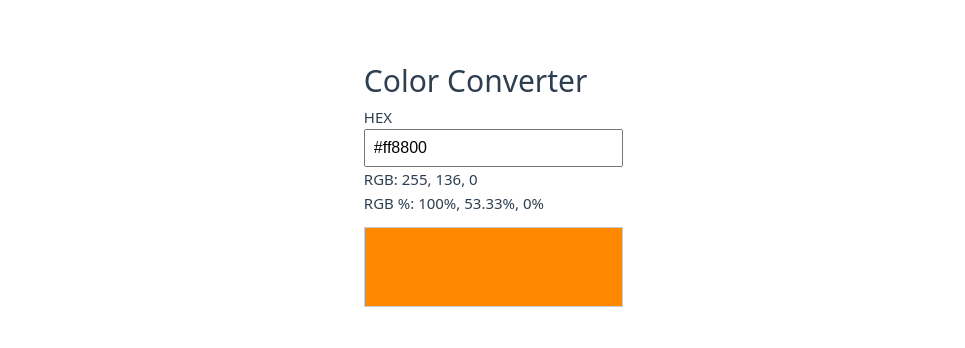
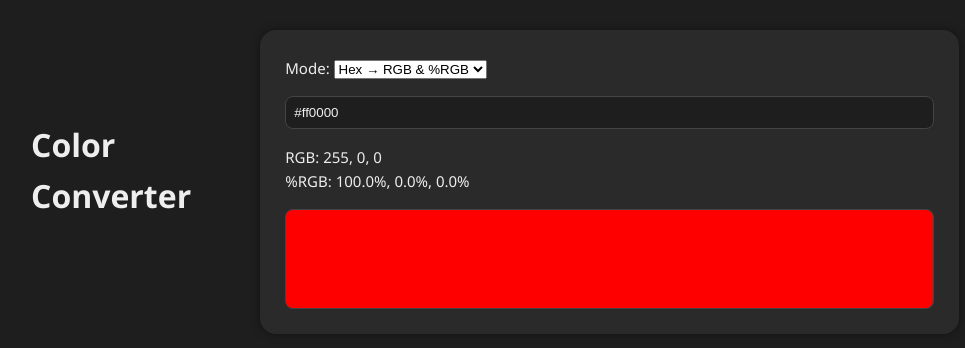
Before and after one commit to chrilpp/color-converter, a Vue app: page / in a window 1280 px wide. Shown: the part 218-566 px from the top of the page, without its empty margins (1-966 px from the left). Built offline with nearby package versions, Linux system fonts and the light colour scheme.

Commit message:
layout changes

```diff
--- a/src/App.vue
+++ b/src/App.vue
@@ -1,51 +1,179 @@
+<template>
+  <div class="app">
+    <h1>Color Converter</h1>
+
+    <div class="converter">
+      <label>
+        Mode:
+        <select v-model="mode">
+          <option value="hexToRgb">Hex → RGB & %RGB</option>
+          <option value="rgbToHex">RGB → Hex & %RGB</option>
+          <option value="prgbToHexRgb">%RGB → Hex & RGB</option>
+        </select>
+      </label>
+
+      <div v-if="mode === 'hexToRgb'" class="inputs">
+        <input v-model="hex" placeholder="#RRGGBB" />
+      </div>
+
+      <div v-else-if="mode === 'rgbToHex'" class="inputs">
+        <input type="number" v-model.number="r" placeholder="R (0-255)" />
+        <input type="number" v-model.number="g" placeholder="G (0-255)" />
+        <input type="number" v-model.number="b" placeholder="B (0-255)" />
+      </div>
+
+      <div v-else class="inputs">
+        <input type="number" v-model.number="pr" placeholder="%R (0-100)" />
+        <input type="number" v-model.number="pg" placeholder="%G (0-100)" />
+        <input type="number" v-model.number="pb" placeholder="%B (0-100)" />
+      </div>
+
+      <div class="results" v-if="result">
+        <p v-if="mode === 'hexToRgb'">
+          RGB: {{ result.rgb }}<br />
+          %RGB: {{ result.prgb }}
+        </p>
+        <p v-else-if="mode === 'rgbToHex'">
+          Hex: {{ result.hex }}<br />
+          %RGB: {{ result.prgb }}
+        </p>
+        <p v-else>
+          Hex: {{ result.hex }}<br />
+          RGB: {{ result.rgb }}
+        </p>
+      </div>
+
+      <div class="color-preview" :style="{ backgroundColor: previewColor }"></div>
+    </div>
+  </div>
+</template>
+
 <script setup>
-import { ref, computed } from 'vue'
+import { computed, ref } from "vue";
 
-const hex = ref('#ff8800')
+const mode = ref("hexToRgb");
 
-function normalize(h) {
-  let s = h.trim().toLowerCase()
-  if (s.startsWith('#')) s = s.slice(1)
-  if (s.length === 3) s = s.split('').map(c => c + c).join('')
-  if (!/^[0-9a-f]{6}$/.test(s)) return null
-  return s
+const hex = ref("#ff0000");
+const r = ref(255);
+const g = ref(0);
+const b = ref(0);
+const pr = ref(100);
+const pg = ref(0);
+const pb = ref(0);
+
+function clamp(val, min, max) {
+  return Math.min(Math.max(val, min), max);
 }
 
-const rgb = computed(() => {
-  const n = normalize(hex.value)
-  if (!n) return null
-  const r = parseInt(n.slice(0,2),16)
-  const g = parseInt(n.slice(2,4),16)
-  const b = parseInt(n.slice(4,6),16)
-  return { r, g, b }
-})
+const result = computed(() => {
+  if (mode.value === "hexToRgb") {
+    const h = hex.value.replace("#", "");
+    if (!/^[0-9a-fA-F]{6}$/.test(h)) return null;
+    const rVal = parseInt(h.slice(0, 2), 16);
+    const gVal = parseInt(h.slice(2, 4), 16);
+    const bVal = parseInt(h.slice(4, 6), 16);
+    return {
+      rgb: `${rVal}, ${gVal}, ${bVal}`,
+      prgb: `${((rVal / 255) * 100).toFixed(1)}%, ${((gVal / 255) * 100).toFixed(1)}%, ${((bVal / 255) * 100).toFixed(1)}%`,
+    };
+  } else if (mode.value === "rgbToHex") {
+    const rVal = clamp(r.value, 0, 255);
+    const gVal = clamp(g.value, 0, 255);
+    const bVal = clamp(b.value, 0, 255);
+    const hexVal =
+      "#" +
+      [rVal, gVal, bVal]
+        .map((x) => x.toString(16).padStart(2, "0"))
+        .join("");
+    return {
+      hex: hexVal,
+      prgb: `${((rVal / 255) * 100).toFixed(1)}%, ${((gVal / 255) * 100).toFixed(1)}%, ${((bVal / 255) * 100).toFixed(1)}%`,
+    };
+  } else if (mode.value === "prgbToHexRgb") {
+    const rVal = clamp(Math.round((pr.value / 100) * 255), 0, 255);
+    const gVal = clamp(Math.round((pg.value / 100) * 255), 0, 255);
+    const bVal = clamp(Math.round((pb.value / 100) * 255), 0, 255);
+    const hexVal =
+      "#" +
+      [rVal, gVal, bVal]
+        .map((x) => x.toString(16).padStart(2, "0"))
+        .join("");
+    return {
+      hex: hexVal,
+      rgb: `${rVal}, ${gVal}, ${bVal}`,
+    };
+  }
+  return null;
+});
 
-const percent = computed(() => {
-  if (!rgb.value) return null
-  const f = v => +(v/255*100).toFixed(2)
-  return { r: f(rgb.value.r), g: f(rgb.value.g), b: f(rgb.value.b) }
-})
+const previewColor = computed(() => {
+  if (!result.value) return "transparent";
+  if (mode.value === "hexToRgb") {
+    return hex.value;
+  } else if (mode.value === "rgbToHex") {
+    return result.value.hex;
+  } else {
+    return result.value.hex;
+  }
+});
 </script>
 
-<template>
-  <main>
-    <h1>Color Converter</h1>
-    <label>HEX
-      <input v-model="hex" placeholder="#ff8800" />
-    </label>
-    <div v-if="rgb">
-      <p>RGB: {{ rgb.r }}, {{ rgb.g }}, {{ rgb.b }}</p>
-      <p>RGB %: {{ percent.r }}%, {{ percent.g }}%, {{ percent.b }}%</p>
-      <div class="swatch" :style="{ backgroundColor: `rgb(${rgb.r},${rgb.g},${rgb.b})` }"></div>
-    </div>
-    <div v-else>
-      <p>Enter a valid hex color.</p>
-    </div>
-  </main>
-</template>
+<style>
+body {
+  margin: 0;
+  background: #1e1e1e;
+  color: #eee;
+  font-family: "Segoe UI", Roboto, sans-serif;
+}
 
-<style>
-main { font-family: system-ui, -apple-system, Segoe UI, Roboto, Helvetica, Arial, sans-serif; max-width: 420px; margin: 40px auto; padding: 16px }
-input { width: 100%; padding: 8px; font-size: 16px }
-.swatch { width: 100%; height: 80px; border: 1px solid #ccc; margin-top: 12px }
+.app {
+  min-height: 100vh;
+  display: flex;
+  justify-content: center;
+  align-items: center;
+}
+
+h1 {
+  margin-bottom: 1.5rem;
+  font-size: 2rem;
+  font-weight: 600;
+}
+
+.converter {
+  background: #2a2a2a;
+  padding: 2vw;
+  border-radius: 1rem;
+  box-shadow: 0 0 10px rgba(0,0,0,0.4);
+  width: 60vw;
+  max-width: 800px;
+  min-width: 320px;
+  transition: all 0.3s ease;
+}
+
+label {
+  display: block;
+  margin-bottom: 1rem;
+}
+
+.inputs input {
+  display: block;
+  width: 100%;
+  margin: 0.5rem 0;
+  padding: 0.5rem;
+  background: #1e1e1e;
+  border: 1px solid #444;
+  border-radius: 0.5rem;
+  color: #eee;
+}
+
+.results {
+  margin-top: 1rem;
+}
+
+.color-preview {
+  margin-top: 1rem;
+  height: 100px;
+  border-radius: 0.5rem;
+  border: 1px solid #444;
+}
 </style>
```
